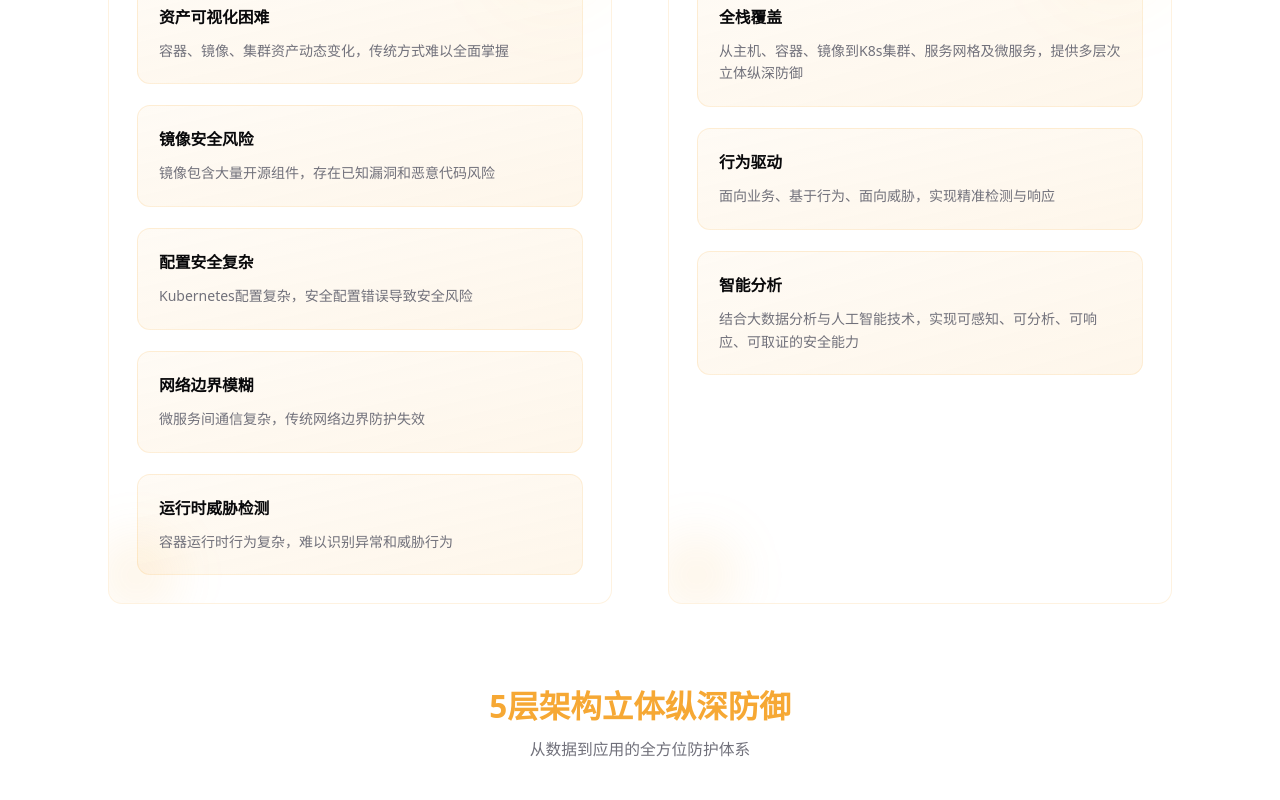
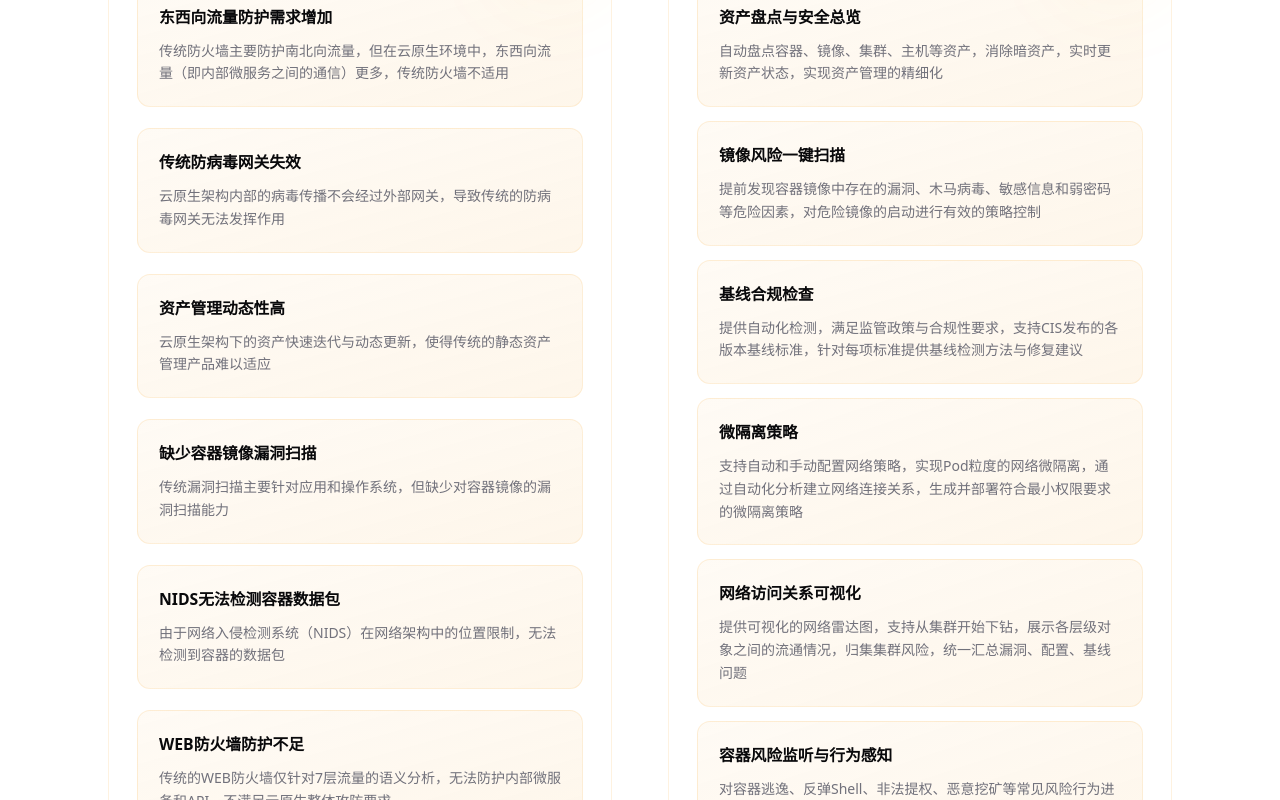
Before and after one commit to Shadowzzh/freshld, a Next.js app: page /products/cnapp in a window 1280 px wide. Shown: the part 1640-2440 px from the top of the page. Built offline with nearby package versions, Linux system fonts and the light colour scheme.

Commit message:
feat(cnapp): 更新CNAPP云原生安全挑战数据和解决方案数据 - 更新了cnappSecurityChallenges，调整了安全挑战和解决方案的描述。 - 添加了cnappSolutions，包括资产盘点与安全总览、镜像风险一键扫描、基线合规检查等。

```diff
--- a/src/components/cnapp/CNAPPOverview.tsx
+++ b/src/components/cnapp/CNAPPOverview.tsx
@@ -25,29 +25,44 @@ import { AnimatedSection, AnimatedList } from '@/components/ui/animated-section'
 // CNAPP 云原生安全挑战数据
 const cnappSecurityChallenges = [
   {
-    challenge: '资产可视化困难',
-    solution: '自动化资产发现与盘点',
-    description: '容器、镜像、集群资产动态变化，传统方式难以全面掌握',
+    challenge: '东西向流量防护需求增加',
+    solution: '云原生网络安全防护',
+    description: '传统防火墙主要防护南北向流量，但在云原生环境中，东西向流量（即内部微服务之间的通信）更多，传统防火墙不适用',
   },
   {
-    challenge: '镜像安全风险',
-    solution: '全面镜像安全扫描',
-    description: '镜像包含大量开源组件，存在已知漏洞和恶意代码风险',
+    challenge: '传统防病毒网关失效',
+    solution: '容器集群内部安全防护',
+    description: '云原生架构内部的病毒传播不会经过外部网关，导致传统的防病毒网关无法发挥作用',
   },
   {
-    challenge: '配置安全复杂',
-    solution: '基线合规自动检查',
-    description: 'Kubernetes配置复杂，安全配置错误导致安全风险',
+    challenge: '资产管理动态性高',
+    solution: '自动化资产发现与跟踪',
+    description: '云原生架构下的资产快速迭代与动态更新，使得传统的静态资产管理产品难以适应',
   },
   {
-    challenge: '网络边界模糊',
-    solution: '零信任网络架构',
-    description: '微服务间通信复杂，传统网络边界防护失效',
+    challenge: '缺少容器镜像漏洞扫描',
+    solution: '全面镜像安全扫描',
+    description: '传统漏洞扫描主要针对应用和操作系统，但缺少对容器镜像的漏洞扫描能力',
   },
   {
-    challenge: '运行时威胁检测',
-    solution: '智能行为分析引擎',
-    description: '容器运行时行为复杂，难以识别异常和威胁行为',
+    challenge: 'NIDS无法检测容器数据包',
+    solution: '云原生网络入侵检测',
+    description: '由于网络入侵检测系统（NIDS）在网络架构中的位置限制，无法检测到容器的数据包',
+  },
+  {
+    challenge: 'WEB防火墙防护不足',
+    solution: '云原生应用防护',
+    description: '传统的WEB防火墙仅针对7层流量的语义分析，无法防护内部微服务和API，不满足云原生整体攻防要求',
+  },
+  {
+    challenge: '容器引擎漏洞导致逃逸风险',
+    solution: '容器运行时安全防护',
+    description: 'Docker等容器引擎作为轻量级隔离，与虚拟机不同，容器间共享宿主机Linux内核，隔离程度更低，更容易被攻击者突破并逃逸至宿主机',
+  },
+  {
+    challenge: '攻击载荷横向移动便利性增加',
+    solution: '零信任网络架构',
+    description: '容器集群管理系统优化了工作负载之间以及与主机和控制节点的互访能力，服务发现等组件简化了应用对集群内部的探索，为攻击者在集群内的横向移动提供了极大便利',
   },
 ]
 
@@ -164,6 +179,38 @@ const cnappCompatibility = [
   },
 ]
 
+// CNAPP 解决方案数据
+const cnappSolutions = [
+  {
+    title: '资产盘点与安全总览',
+    description: '自动盘点容器、镜像、集群、主机等资产，消除暗资产，实时更新资产状态，实现资产管理的精细化'
+  },
+  {
+    title: '镜像风险一键扫描',
+    description: '提前发现容器镜像中存在的漏洞、木马病毒、敏感信息和弱密码等危险因素，对危险镜像的启动进行有效的策略控制'
+  },
+  {
+    title: '基线合规检查',
+    description: '提供自动化检测，满足监管政策与合规性要求，支持CIS发布的各版本基线标准，针对每项标准提供基线检测方法与修复建议'
+  },
+  {
+    title: '微隔离策略',
+    description: '支持自动和手动配置网络策略，实现Pod粒度的网络微隔离，通过自动化分析建立网络连接关系，生成并部署符合最小权限要求的微隔离策略'
+  },
+  {
+    title: '网络访问关系可视化',
+    description: '提供可视化的网络雷达图，支持从集群开始下钻，展示各层级对象之间的流通情况，归集集群风险，统一汇总漏洞、配置、基线问题'
+  },
+  {
+    title: '容器风险监听与行为感知',
+    description: '对容器逃逸、反弹Shell、非法提权、恶意挖矿等常见风险行为进行监听和阻断，利用低资源多源点行为数据无损采集技术，实现基于命名空间感知的容器行为识别'
+  },
+  {
+    title: '容器逃逸检测',
+    description: '使用大语言模型对海量容器逃逸攻击路径进行分析，实现基于文件挂载错误和命令执行的容器逃逸检测，基于行为模型与特征校验实现容器逃逸的检测与溯源分析'
+  }
+]
+
 export function CNAPPOverview() {
   return (
     <section className={cn('relative py-24 bg-background', 'overflow-hidden')}>
@@ -265,7 +312,7 @@ export function CNAPPOverview() {
                     'hover:border-primary/15',
                     'transition-all duration-300',
                     'hover:scale-105',
-                    'cursor-pointer overflow-hidden',
+                    'overflow-hidden',
                   )}
                 >
                   <div
@@ -285,7 +332,7 @@ export function CNAPPOverview() {
                   <h4
                     className={cn(
                       'font-bold text-foreground mb-3 relative z-10',
-                      'text-lg group-hover:text-primary',
+                      'text-lg',
                       'transition-colors duration-300',
                     )}
                   >
@@ -339,8 +386,10 @@ export function CNAPPOverview() {
               </div>
               明焰CNAPP解决方案
             </h3>
-            <div className={cn('space-y-6')}>
+            <AnimatedList className={cn('space-y-4')}>
+              {cnappSolutions.map((solution, index) => (
                 <div
+                  key={index}
                   className={cn(
                     'group relative p-6 rounded-xl',
                     'bg-gradient-to-br from-primary/5 to-primary/10',
@@ -348,32 +397,17 @@ export function CNAPPOverview() {
                     'hover:border-primary/15',
                     'transition-all duration-300',
                     'hover:scale-105',
-                  'cursor-pointer overflow-hidden',
+                    'overflow-hidden',
                   )}
                 >
-                <div
-                  className={cn(
-                    'absolute inset-0 opacity-0 group-hover:opacity-30',
-                    'bg-gradient-to-br from-primary/20 via-primary/10 to-primary/20',
-                    'transition-all duration-300',
-                  )}
-                />
-                <div
-                  className={cn(
-                    'absolute top-0 left-0 w-full h-px',
-                    'bg-gradient-to-r from-transparent via-primary/40 to-transparent',
-                    'opacity-0 group-hover:opacity-100 transition-opacity duration-500',
-                  )}
-                />
                   <h4
                     className={cn(
                       'font-bold text-foreground mb-3 relative z-10',
-                    'text-lg group-hover:text-primary',
+                      'text-lg',
                       'transition-colors duration-300 flex items-center gap-2',
                     )}
                   >
-                  全栈覆盖
-                  <ArrowRight className='w-4 h-4 opacity-0 group-hover:opacity-100 transition-all duration-300 group-hover:translate-x-1' />
+                    {solution.title}
                   </h4>
                   <p
                     className={cn(
@@ -382,100 +416,11 @@ export function CNAPPOverview() {
                       'transition-colors duration-300',
                     )}
                   >
-                  从主机、容器、镜像到K8s集群、服务网格及微服务，提供多层次立体纵深防御
+                    {solution.description}
                   </p>
                 </div>
-              <div
-                className={cn(
-                  'group relative p-6 rounded-xl',
-                  'bg-gradient-to-br from-primary/5 to-primary/10',
-                  'border border-primary/15',
-                  'hover:border-primary/15',
-                  'transition-all duration-300',
-                  'hover:scale-105',
-                  'cursor-pointer overflow-hidden',
-                )}
-              >
-                <div
-                  className={cn(
-                    'absolute inset-0 opacity-0 group-hover:opacity-30',
-                    'bg-gradient-to-br from-primary/20 via-primary/10 to-primary/20',
-                    'transition-all duration-300',
-                  )}
-                />
-                <div
-                  className={cn(
-                    'absolute top-0 left-0 w-full h-px',
-                    'bg-gradient-to-r from-transparent via-primary/40 to-transparent',
-                    'opacity-0 group-hover:opacity-100 transition-opacity duration-500',
-                  )}
-                />
-                <h4
-                  className={cn(
-                    'font-bold text-foreground mb-3 relative z-10',
-                    'text-lg group-hover:text-primary',
-                    'transition-colors duration-300 flex items-center gap-2',
-                  )}
-                >
-                  行为驱动
-                  <ArrowRight className='w-4 h-4 opacity-0 group-hover:opacity-100 transition-all duration-300 group-hover:translate-x-1' />
-                </h4>
-                <p
-                  className={cn(
-                    'text-muted-foreground relative z-10 leading-relaxed',
-                    'group-hover:text-foreground',
-                    'transition-colors duration-300',
-                  )}
-                >
-                  面向业务、基于行为、面向威胁，实现精准检测与响应
-                </p>
-              </div>
-              <div
-                className={cn(
-                  'group relative p-6 rounded-xl',
-                  'bg-gradient-to-br from-primary/5 to-primary/10',
-                  'border border-primary/15',
-                  'hover:border-primary/15',
-                  'transition-all duration-300',
-                  'hover:scale-105',
-                  'cursor-pointer overflow-hidden',
-                )}
-              >
-                <div
-                  className={cn(
-                    'absolute inset-0 opacity-0 group-hover:opacity-30',
-                    'bg-gradient-to-br from-primary/20 via-primary/10 to-primary/20',
-                    'transition-all duration-300',
-                  )}
-                />
-                <div
-                  className={cn(
-                    'absolute top-0 left-0 w-full h-px',
-                    'bg-gradient-to-r from-transparent via-primary/40 to-transparent',
-                    'opacity-0 group-hover:opacity-100 transition-opacity duration-500',
-                  )}
-                />
-                <h4
-                  className={cn(
-                    'font-bold text-foreground mb-3 relative z-10',
-                    'text-lg group-hover:text-primary',
-                    'transition-colors duration-300 flex items-center gap-2',
-                  )}
-                >
-                  智能分析
-                  <ArrowRight className='w-4 h-4 opacity-0 group-hover:opacity-100 transition-all duration-300 group-hover:translate-x-1' />
-                </h4>
-                <p
-                  className={cn(
-                    'text-muted-foreground relative z-10 leading-relaxed',
-                    'group-hover:text-foreground',
-                    'transition-colors duration-300',
-                  )}
-                >
-                  结合大数据分析与人工智能技术，实现可感知、可分析、可响应、可取证的安全能力
-                </p>
-              </div>
-            </div>
+              ))}
+            </AnimatedList>
           </AnimatedSection>
         </AnimatedSection>
 
```
Lines whose indentation alone changed are shown as unchanged.
